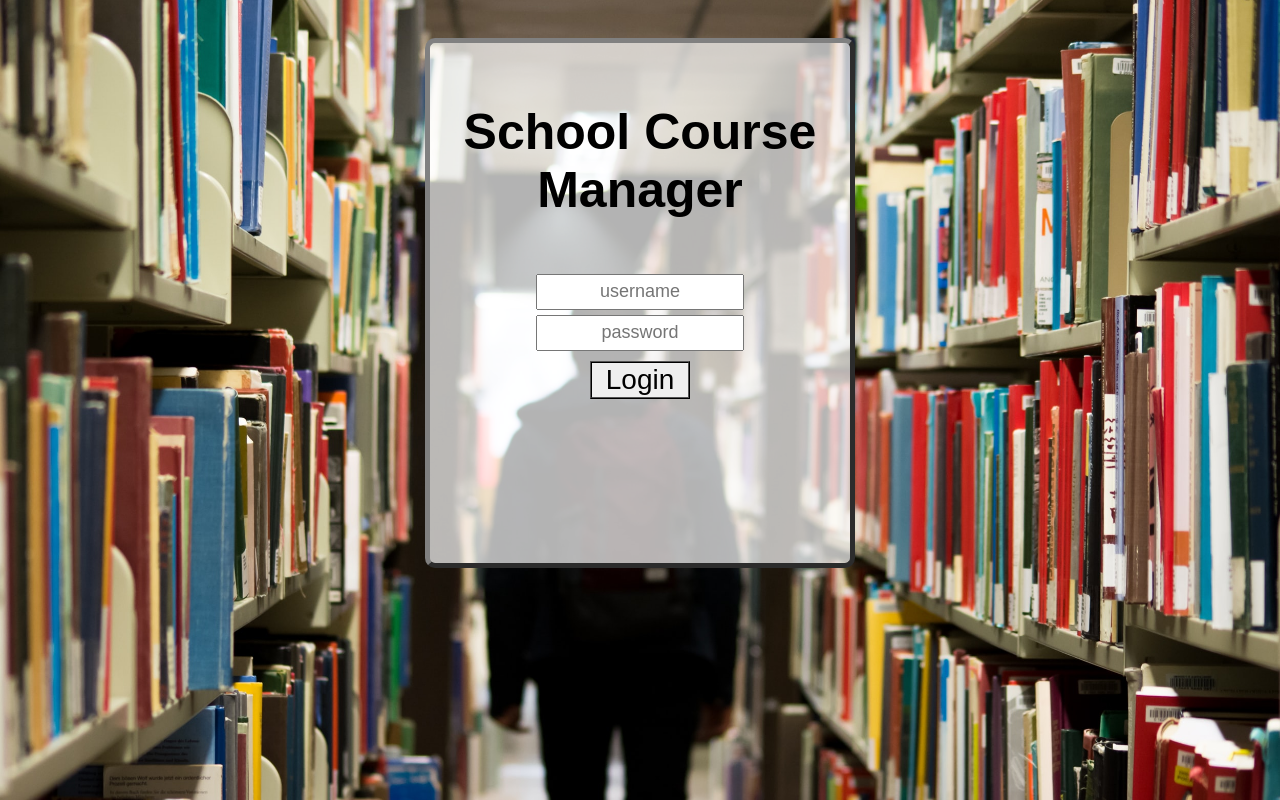
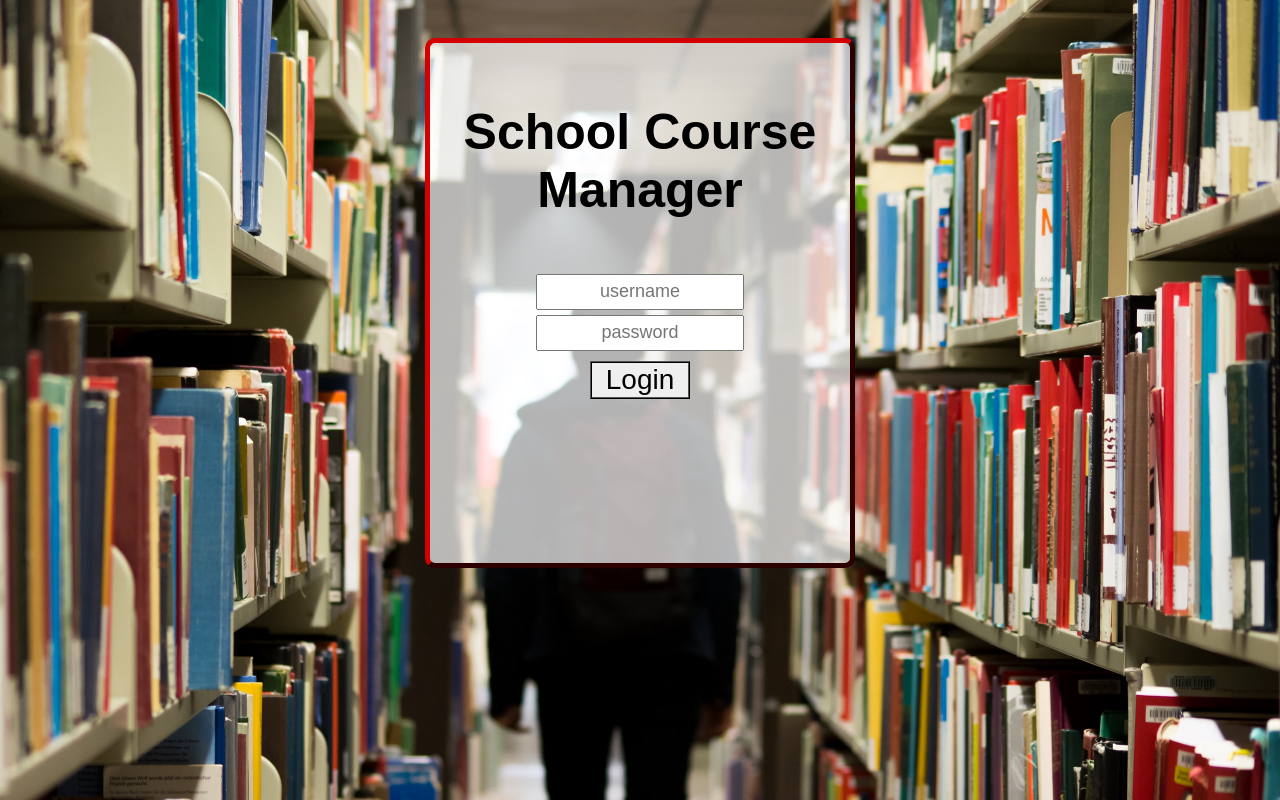
Before and after one commit to dpwalz/StudentRegistration, a plain HTML site: page App/src/main/resources/static/index.html in a window 1280 px wide. Drawn offline with Linux system fonts and the light colour scheme.

Commit message:
colour change lol

```diff
--- a/App/src/main/resources/static/login.css
+++ b/App/src/main/resources/static/login.css
@@ -20,7 +20,7 @@ div.form {
       background: rgba(255, 255, 255, 0.7);
       opacity: 50;
       border-radius: 10px;
-      border:5px Grey;
+      border:5px Maroon;
       border-style: outset;
 }
 
--- a/App/src/main/resources/static/studentview.css
+++ b/App/src/main/resources/static/studentview.css
@@ -25,7 +25,7 @@ div.form {
     background: rgba(255, 255, 255, 0.7);
     opacity: 50;
     border-radius: 20px;
-    border:5px Grey;
+    border:5px Maroon;
     border-style: outset;
     align-items: left;
     text-align: center;
```
